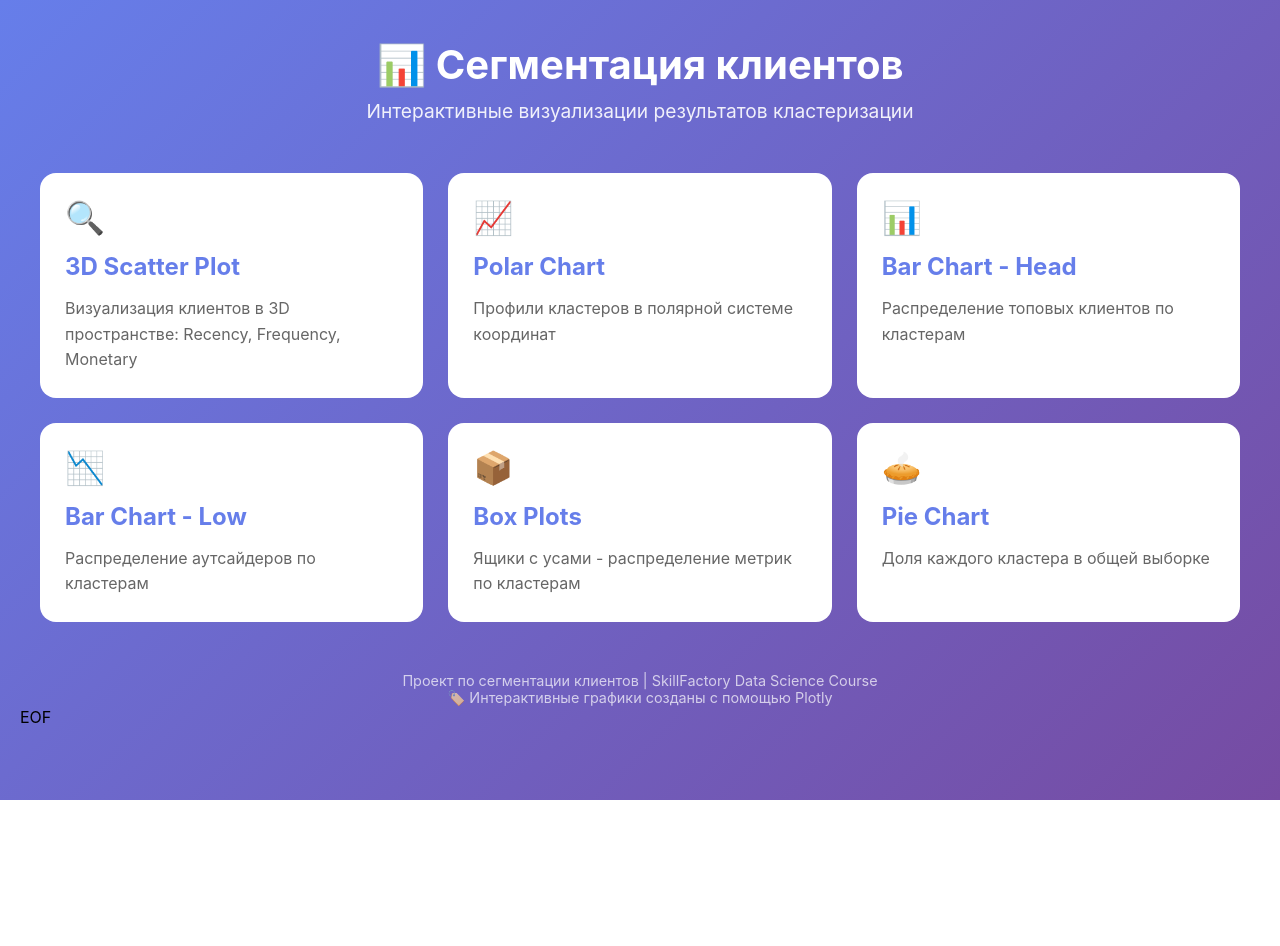
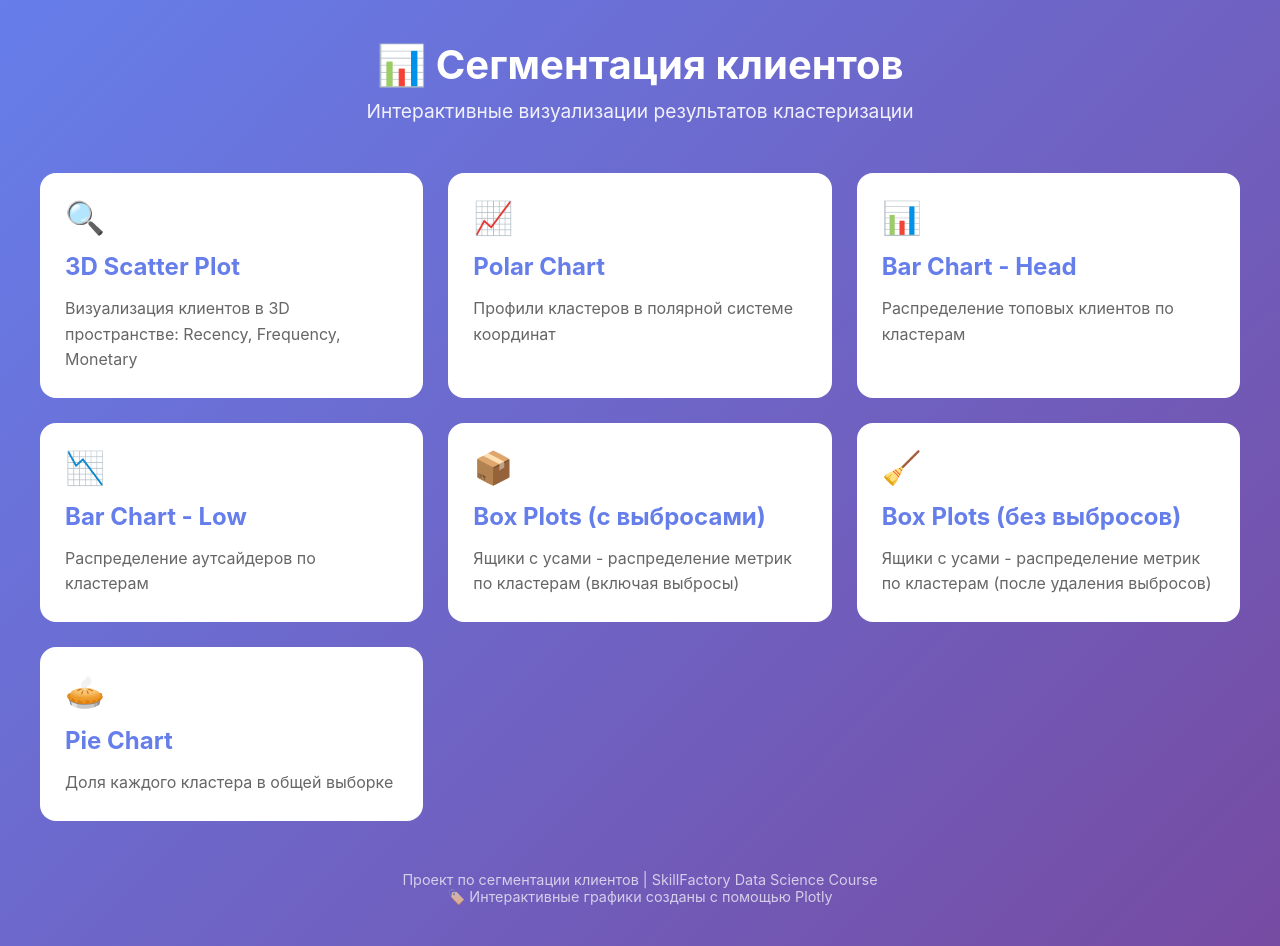
Before and after one commit to sibainu2010/skillfactory_ds, a plain HTML site: page index.html in a window 1280 px wide. Before the commit the page ends 800 px from the top, so only its background shows below. Drawn offline with Linux system fonts and the light colour scheme.

Commit message:
Add Plotly Plots

```diff
--- a/index.html
+++ b/index.html
@@ -122,8 +122,14 @@
 
             <a href="boxes.html" class="card">
                 <div class="icon">📦</div>
-                <h3>Box Plots</h3>
-                <p>Ящики с усами - распределение метрик по кластерам</p>
+                <h3>Box Plots (с выбросами)</h3>
+                <p>Ящики с усами - распределение метрик по кластерам (включая выбросы)</p>
+            </a>
+
+            <a href="boxes_new.html" class="card">
+                <div class="icon">🧹</div>
+                <h3>Box Plots (без выбросов)</h3>
+                <p>Ящики с усами - распределение метрик по кластерам (после удаления выбросов)</p>
             </a>
 
             <a href="pie.html" class="card">
@@ -140,4 +146,3 @@
     </div>
 </body>
 </html>
-EOF
```
Also changed, not shown: 1 other file.
